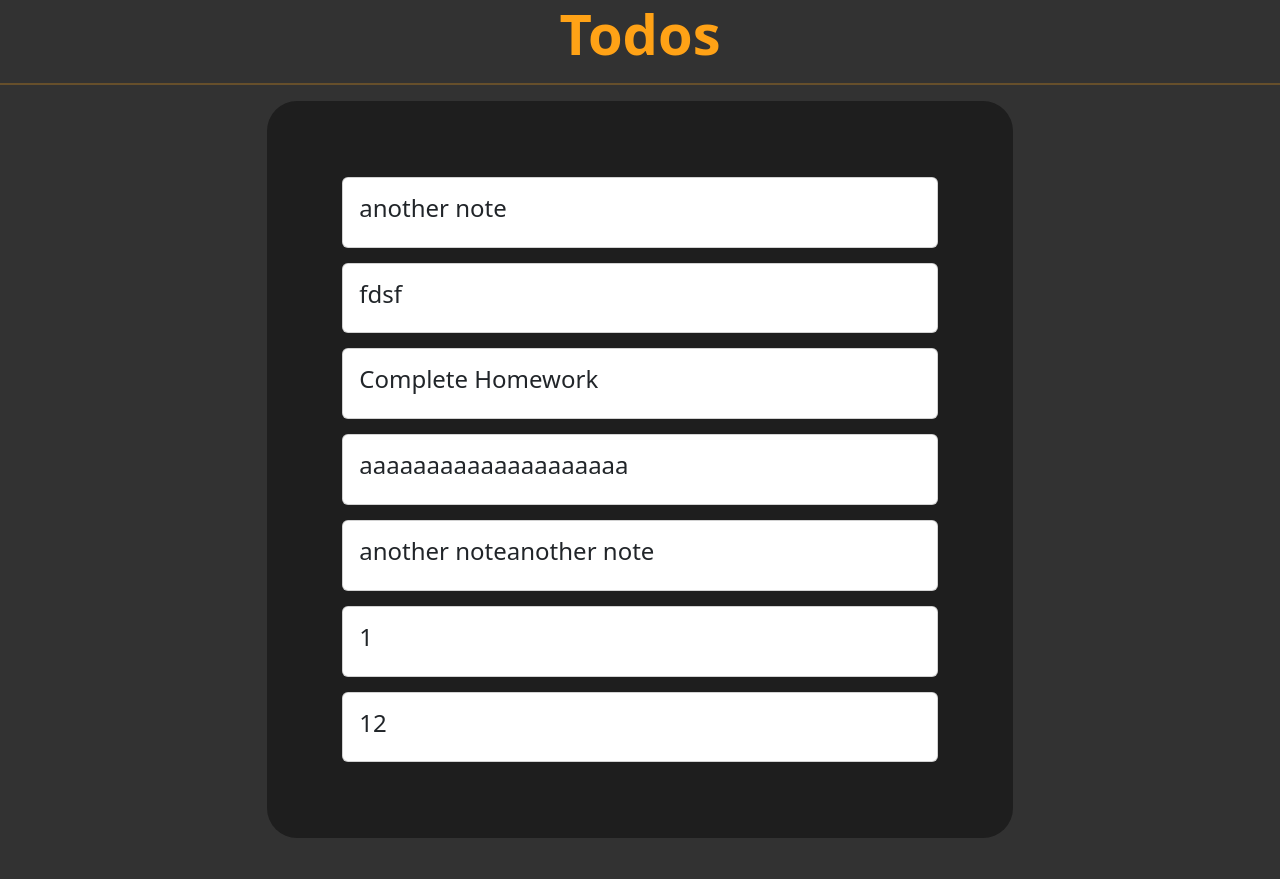
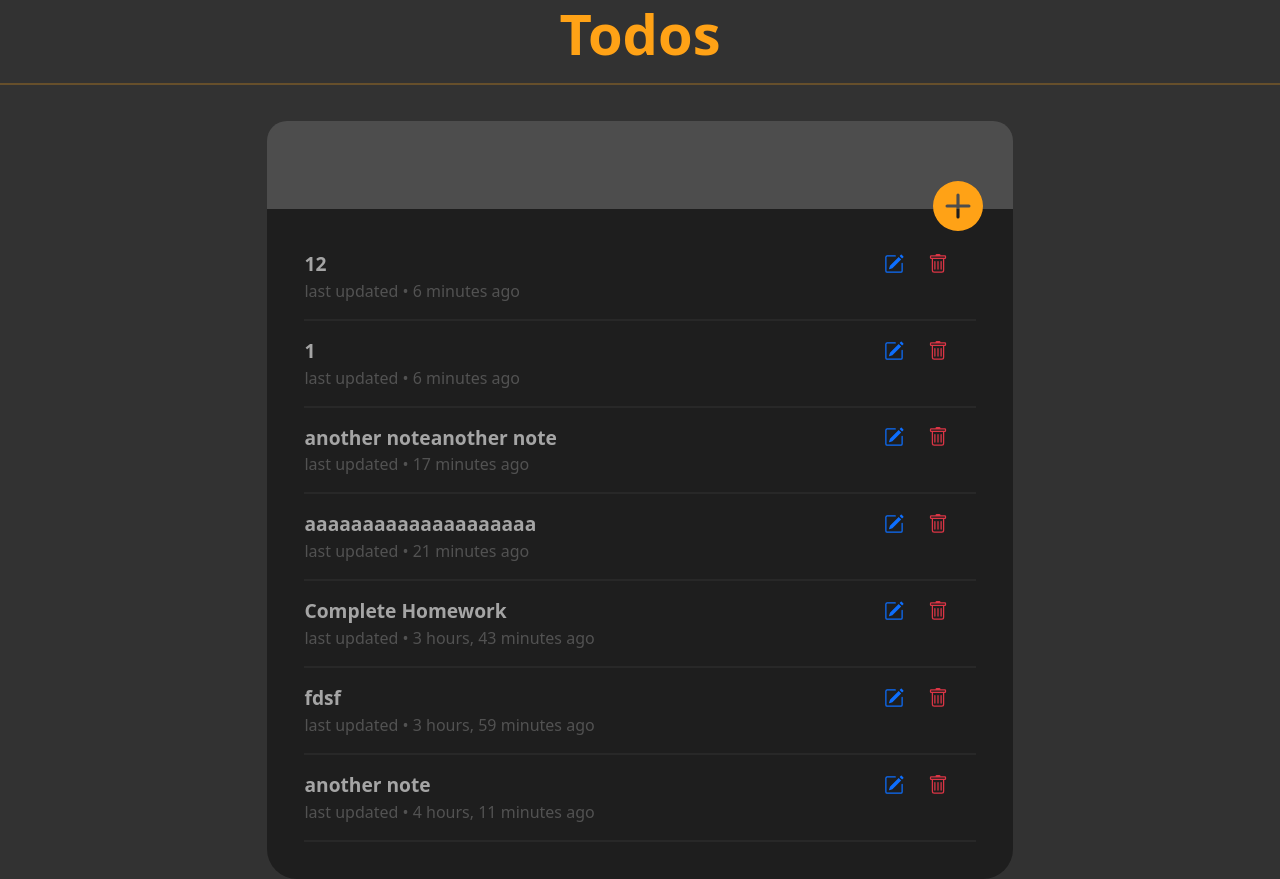
Before and after one commit to mokhelek/python-django-todo, a Django app: page / in a window 1280 px wide. Before the commit the page ends 838 px from the top, so only its background shows below. Run offline with Django 4.2, Linux system fonts and the light colour scheme; data comes from the database, SQL or seed files in the repository; both versions use the stored data as it was after the commit; some libraries are stand-ins or nearby versions.

Commit message:
made several changes to the UI

```diff
--- a/todos/forms.py
+++ b/todos/forms.py
@@ -4,7 +4,13 @@ from .models import *
 
 
 class EntryForm(ModelForm):
+
     class Meta:
         model = Entry
         fields = '__all__'
         exclude = ("completed", )
+        widgets = {
+                    'title':forms.TextInput(attrs={'class':'title_class',"placeholder":"title", "label":""}) ,
+                    'body':forms.Textarea(attrs={'class':'body_class'}) ,
+
+                }
--- a/todos/templates/todos/index.html
+++ b/todos/templates/todos/index.html
@@ -1,37 +1,167 @@
-{% extends 'todos/base.html'  %}
+{% extends 'todos/base.html' %}
 {% load bootstrap5 %}
-{% bootstrap_css %}
-{% bootstrap_javascript %}
+{% bootstrap_css %} {%
+bootstrap_javascript %}
 
 {% block content %}
 
-<body style="background-color: rgb(50, 50, 50)">
-    <center>  <h1 style="color:rgb(255, 162, 22);font-size:3.5rem"> <strong> Todos </strong>  </h1>   </center>
-    <hr style="border: 1px rgb(255, 162, 22) solid;">
-    <div  class="d-flex justify-content-center">
+<style>
+    a{
+        text-decoration: none;
+    }
+    button:hover{
+        background-color: rgb(255, 187, 86) !important;
+    }
+    #addIcon :hover{
+       color: rgb(255, 187, 86) ;
+    }
+    .mb-3{
+        margin: 8px !important;
+    }
+    #id_title{
+        background-color: rgb(65, 65, 65) !important;
+        height: 2.3rem !important;
+        border: none !important;
+        box-shadow: none !important;
+        margin: 0cm !important;
+        color:rgb(193, 193, 193);
+        font-size: 1rem;
+        font-weight: 600;
+    }
 
-        <div  style="background-color: rgb(30, 30, 30);border-radius: 30px;"  class="col-md-7">
-            <div style="margin:2cm">
-                {% for entry in entries %}
-                <div style="margin-bottom: 15px;" class="card card-body">
-                    <h4>  {{entry.title}}  </h4>
-                </div>
-                {% endfor %}
-            </div>
-     </div>
+    #id_body{
+        background-color: rgb(65, 65, 65) !important;
+        height: 5rem !important;
+        border: none !important;
+        box-shadow: none !important;
+        margin: 0cm !important;
+        color:rgb(193, 193, 193);
+        font-size: 1rem;
+    }
+    .form-label{
+        display: none !important;
+    }
+</style>
 
 
+
+<body style="background-color: rgb(50, 50, 50);">
+  <center>
+    <h1 style="color: rgb(255, 162, 22); font-size: 3.5rem">
+      <strong> Todos </strong>
+    </h1>
+  </center>
+  <hr style="border: 1px rgb(255, 162, 22) solid" />
+
+  <div class="d-flex justify-content-center">
+
+    <div
+      style="
+        background-color: rgb(30, 30, 30);
+        border-radius: 30px;
+        margin-top: 20px;
+        min-height: 450px;
+      "
+      class="col-md-7"
+    >
+    <div style="height: 5.5rem;background-color: rgb(77, 77, 77);border-radius: 20px 20px 0px 0px;">
+
     </div>
+
+  <div style="margin-top: -28px;" class="d-flex justify-content-end">
+    <a id="addIcon" onclick="addNote()" style="color: rgb(255, 162, 22);margin-right: 30px;cursor: pointer;"  >
+        <svg xmlns="http://www.w3.org/2000/svg" width="50" height="50" fill="currentColor" class="bi bi-plus-circle-fill" viewBox="0 0 16 16">
+            <path d="M16 8A8 8 0 1 1 0 8a8 8 0 0 1 16 0zM8.5 4.5a.5.5 0 0 0-1 0v3h-3a.5.5 0 0 0 0 1h3v3a.5.5 0 0 0 1 0v-3h3a.5.5 0 0 0 0-1h-3v-3z"/>
+          </svg>
+    </a>
+</div>
+
+      <div style="margin: 0.5cm 1cm 1cm 1cm">
+
+        <form
+        id="addNoteForm"
+        style="display: none;margin-bottom:30px"
+        method="post"
+        action="{% url 'todos:index' %}"
+        class="form"
+      >
+        {% csrf_token %} {% bootstrap_form todoForm %}
+        <div class="d-flex justify-content-end">
+            <button style="background-color:rgb(255, 168, 39);font-size: 1rem;font-weight: 600;margin-right: 10px;" name="submit" class="btn btn-sm ">
+                Save
+              </button>
+        </div>
+
+      </form>
+
+
+
+        {% for entry in entries %}
+        <div class="row">
+            <div class="col-10">
+                <a
+                href="{% url 'todos:todoDetail' entry.id %}"
+                style="
+                  color: rgb(165, 165, 165);
+                  font-weight: 600;
+                  text-decoration: none;
+                  font-size: 1.2rem;
+                "
+              >
+                {{entry.title}}
+              </a>
+              <p style="margin: 0cm;color:rgb(82, 82, 82)" >last updated <span>&bull;</span>   <span>{{entry.date_added|timesince}} ago</span>  </p>
+            </div>
+
+            <div class="col-2">
+                <a href="{% url 'todos:editTodo' entry.id %}">
+                    <svg xmlns="http://www.w3.org/2000/svg" width="20" height="20" fill="currentColor" class="bi bi-pencil-square text-primary" viewBox="0 0 16 16">
+                        <path d="M15.502 1.94a.5.5 0 0 1 0 .706L14.459 3.69l-2-2L13.502.646a.5.5 0 0 1 .707 0l1.293 1.293zm-1.75 2.456-2-2L4.939 9.21a.5.5 0 0 0-.121.196l-.805 2.414a.25.25 0 0 0 .316.316l2.414-.805a.5.5 0 0 0 .196-.12l6.813-6.814z"/>
+                        <path fill-rule="evenodd" d="M1 13.5A1.5 1.5 0 0 0 2.5 15h11a1.5 1.5 0 0 0 1.5-1.5v-6a.5.5 0 0 0-1 0v6a.5.5 0 0 1-.5.5h-11a.5.5 0 0 1-.5-.5v-11a.5.5 0 0 1 .5-.5H9a.5.5 0 0 0 0-1H2.5A1.5 1.5 0 0 0 1 2.5v11z"/>
+                    </svg>
+                </a>
+                 <span style="margin-left: 20px;">
+                    <a href="{% url 'todos:deleteTodo' entry.id %}">
+                        <svg xmlns="http://www.w3.org/2000/svg" width="20" height="20" fill="currentColor" class="bi bi-trash text-danger" viewBox="0 0 16 16">
+                            <path d="M5.5 5.5A.5.5 0 0 1 6 6v6a.5.5 0 0 1-1 0V6a.5.5 0 0 1 .5-.5zm2.5 0a.5.5 0 0 1 .5.5v6a.5.5 0 0 1-1 0V6a.5.5 0 0 1 .5-.5zm3 .5a.5.5 0 0 0-1 0v6a.5.5 0 0 0 1 0V6z"/>
+                            <path fill-rule="evenodd" d="M14.5 3a1 1 0 0 1-1 1H13v9a2 2 0 0 1-2 2H5a2 2 0 0 1-2-2V4h-.5a1 1 0 0 1-1-1V2a1 1 0 0 1 1-1H6a1 1 0 0 1 1-1h2a1 1 0 0 1 1 1h3.5a1 1 0 0 1 1 1v1zM4.118 4 4 4.059V13a1 1 0 0 0 1 1h6a1 1 0 0 0 1-1V4.059L11.882 4H4.118zM2.5 3V2h11v1h-11z"/>
+                          </svg>
+                    </a>
+                </span>
+            </div>
+        </div>
+
+
+
+
+        <hr style="border: 1px rgb(70, 70, 70) solid" />
+        {% endfor %}
+      </div>
+    </div>
+  </div>
+
+
+<script>
+
+    function addNote(){
+        let addNoteForm = document.getElementById("addNoteForm");
+
+        if (addNoteForm.style.display == "none"){
+            addNoteForm.style.display = "block" ;
+        }else{
+            addNoteForm.style.display = "none" ;
+        }
+
+    }
+
+
+
+</script>
+
+
+
 
 
 </body>
 
-
 {% endblock content %}
-
-
-<form style="margin: 30px;" method="post" action="{% url 'todos:index' %}" class="form">
-    {% csrf_token %}
-    {% bootstrap_form todoForm %}
-    <button name="submit" class="btn btn-success btn-md rounded-pill ">Save</button>
-</form>
--- a/todos/urls.py
+++ b/todos/urls.py
@@ -4,5 +4,9 @@ from . import views
 app_name = 'todos'
 
 urlpatterns = [
-    path('',views.index , name = "index"),
+    path('',views.index , name = "index"),          # home page and a list of my To-Do's
+    path('todo/<int:todo_id>/',views.todoDetail, name = "todoDetail"),          # URL to a selected to-do
+    path('delete-todo/<int:todo_id>/',views.deleteTodo, name = "deleteTodo"),       # URL to delete a to-do
+    path('edit-todo/<int:todo_id>/',views.editTodo, name = "editTodo"),         # URL to modify the to-do
+    path('mark-complete/<int:todo_id>/',views.markComplete, name = "markComplete"),
 ]
--- a/todos/views.py
+++ b/todos/views.py
@@ -4,7 +4,7 @@ from .forms import EntryForm
 # Create your views here.
 
 def index(request):
-    entries = Entry.objects.all()
+    entries = Entry.objects.all().order_by("-date_added")
 
     if request.method != 'POST':
         todoForm = EntryForm()
@@ -18,3 +18,36 @@ def index(request):
     context = {"entries":entries, "todoForm":todoForm }
 
     return render(request,'todos/index.html',context )
+
+
+def todoDetail(request,todo_id):
+    entry = Entry.objects.get(id = todo_id)
+
+    context = {"entry":entry }
+
+    return render(request,'todos/todoDetail.html',context )
+
+def deleteTodo(request,todo_id):
+    entry = Entry.objects.get(id = todo_id)
+    entry.delete()
+    return redirect("todos:index")
+
+def editTodo(request,todo_id):
+    entry = Entry.objects.get(id = todo_id)
+    if request.method != 'POST':
+        todoForm = EntryForm(instance=entry)
+
+    else:
+        todoForm = EntryForm(request.POST, request.FILES )
+        if todoForm.is_valid():
+            todoForm.save()
+            return redirect("todos:index")
+
+    context = {"todoForm":todoForm ,"entry":entry}
+    return render(request,'todos/editTodo.html',context )
+
+def markComplete(request, todo_id):
+    entry = Entry.objects.get(id = todo_id)
+    entry.completed = True
+    entry.save()
+    return redirect("todos:todoDetail",todo_id)
```
Also changed, not shown: todos/templates/todos/editTodo.html (added, +57 -0 lines), todos/templates/todos/todoDetail.html (added, +66 -0 lines), db.sqlite3.
